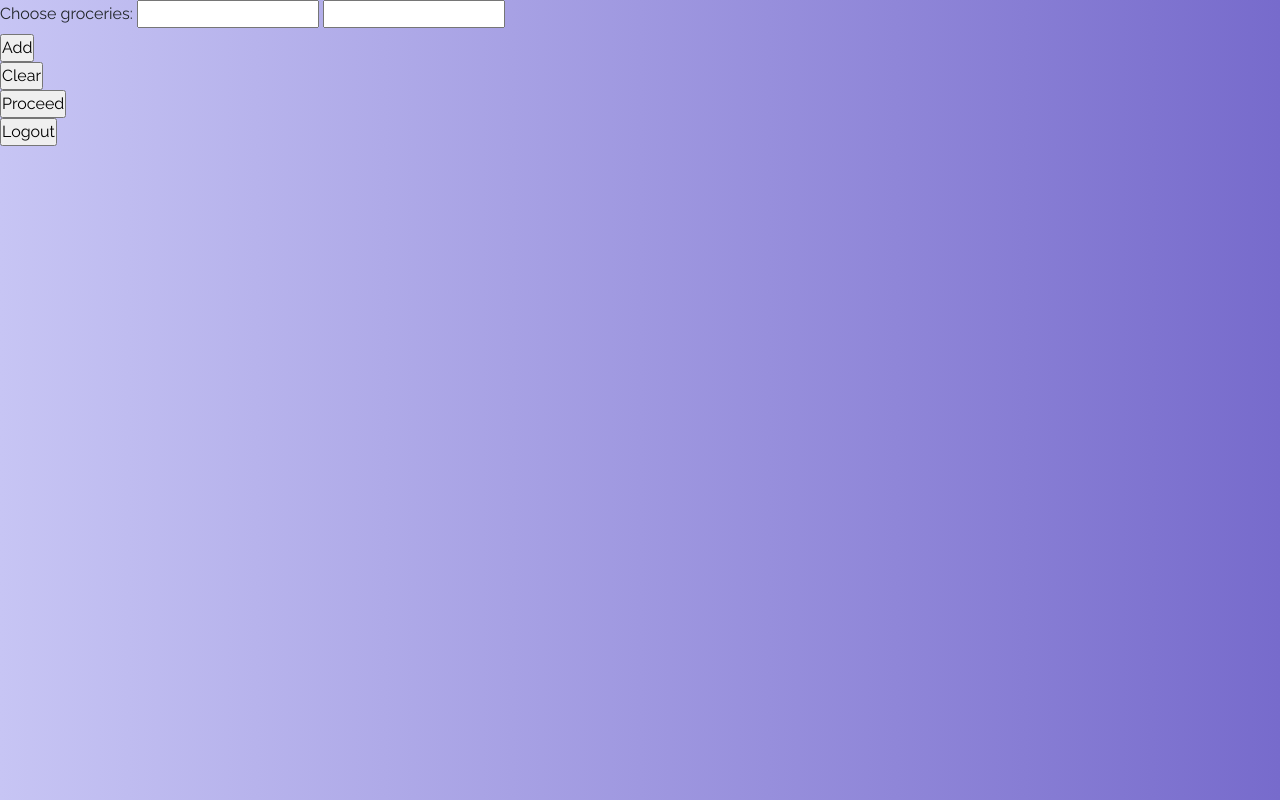
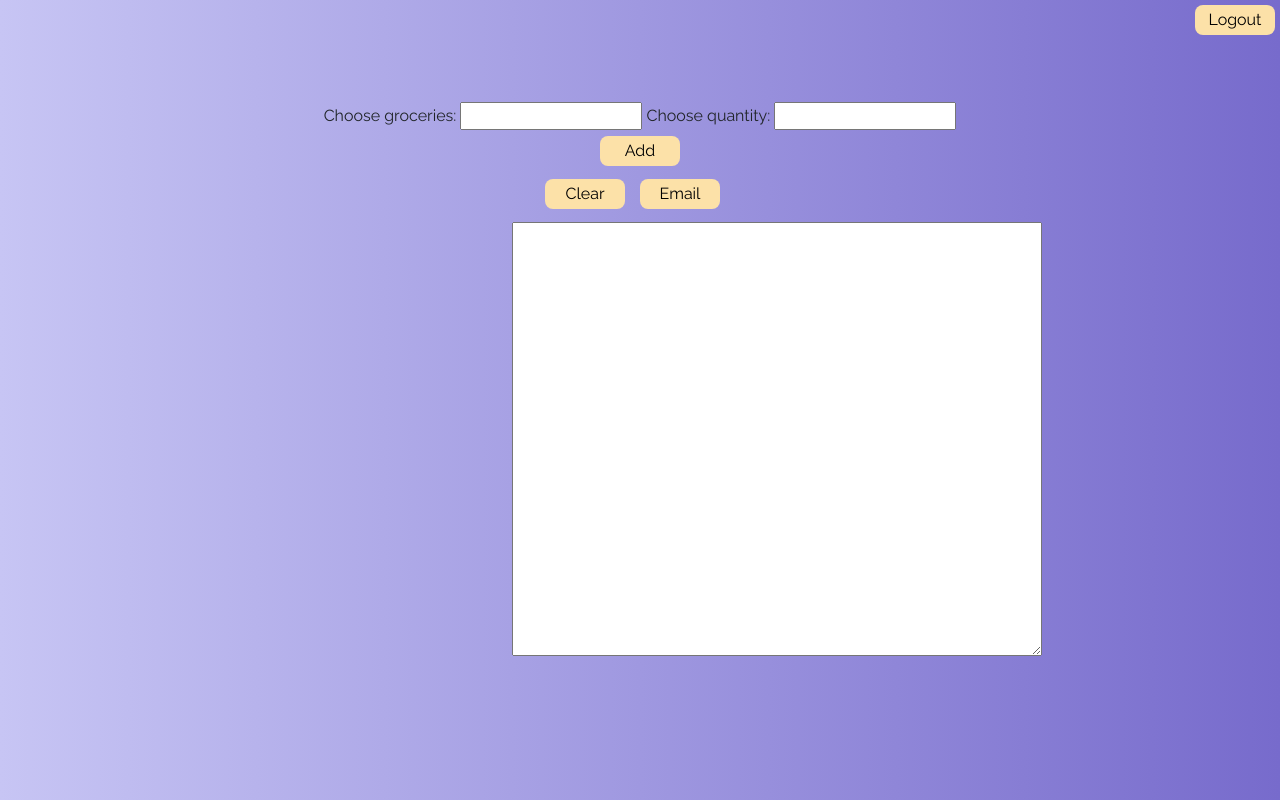
Before and after one commit to LilkoPetkov/GroceryListApp, a Flask app: page / in a window 1280 px wide. Run offline with Flask 3, Linux system fonts and the light colour scheme; the visitor is signed in with stand-in values (Sample User, id 1); data that the repository does not hold is empty; some libraries are stand-ins or nearby versions.

Commit message:
Files split, frontend changes

```diff
--- /dev/null
+++ b/run.py
@@ -0,0 +1,5 @@
+from website import app
+
+
+if __name__ == "__main__":
+    app.run(debug=True)
--- /dev/null
+++ b/website/models.py
@@ -0,0 +1,21 @@
+from flask_login import UserMixin
+from website import db, login_manager
+
+
+class Items(db.Model):
+    id = db.Column(db.Integer, primary_key=True)
+    name = db.Column(db.String(length=70), nullable=False)
+    number = db.Column(db.Integer, nullable=False)
+    owner = db.Column(db.Integer, db.ForeignKey("user.id"))
+
+
+class User(db.Model, UserMixin):
+    id = db.Column(db.Integer, primary_key=True)
+    username = db.Column(db.String(length=30), nullable=False, unique=True)
+    password = db.Column(db.String, nullable=False)
+    items = db.relationship("Items", backref='owned_user', lazy="dynamic")
+
+
+@login_manager.user_loader
+def load_user(user_id):
+    return User.query.get(int(user_id))
--- a/app.py
+++ b/website/routes.py
@@ -1,49 +1,9 @@
 from werkzeug.security import generate_password_hash, check_password_hash
-from flask import Flask, flash, render_template, request, redirect, url_for
-from flask_sqlalchemy import SQLAlchemy
-from flask_mail import Mail, Message
-from flask_login import UserMixin, login_user, logout_user, login_required, LoginManager, current_user
-from flask_migrate import Migrate
-from decouple import config
-
-
-app = Flask(__name__)
-app.config['SQLALCHEMY_DATABASE_URI'] = f'postgresql://{config("DB_USER")}:{config("DB_PASSWORD")}' \
-                                              f'@localhost:{config("DB_PORT")}/{config("DB_NAME")}'
-app.config["SECRET_KEY"] = "30f6735b3cd39d20a9d7276e"
-
-db = SQLAlchemy(app)
-migrate = Migrate(app, db)
-
-app.config['MAIL_SERVER'] = config("MAIL_SERVER")
-app.config['MAIL_PORT'] = 465
-app.config['MAIL_USERNAME'] = config("MAIL_USERNAME")
-app.config['MAIL_PASSWORD'] = config("MAIL_PASSWORD")
-app.config['MAIL_USE_TLS'] = False
-app.config['MAIL_USE_SSL'] = True
-mail = Mail(app)
-login_manager = LoginManager(app)
-login_manager.login_view = "login_page"
-login_manager.login_message_category = "info"
-
-
-class Items(db.Model):
-    id = db.Column(db.Integer, primary_key=True)
-    name = db.Column(db.String(length=70), nullable=False)
-    number = db.Column(db.Integer, nullable=False)
-    owner = db.Column(db.Integer, db.ForeignKey("user.id"))
-
-
-class User(db.Model, UserMixin):
-    id = db.Column(db.Integer, primary_key=True)
-    username = db.Column(db.String(length=30), nullable=False, unique=True)
-    password = db.Column(db.String, nullable=False)
-    items = db.relationship("Items", backref='owned_user', lazy="dynamic")
-
-
-@login_manager.user_loader
-def load_user(user_id):
-    return User.query.get(int(user_id))
+from flask import flash, render_template, request, redirect, url_for
+from flask_mail import Message
+from flask_login import login_user, logout_user, login_required, current_user
+from website import app, db, mail
+from website.models import Items, User
 
 
 @app.route("/", methods=["GET", "POST"])
@@ -59,7 +19,7 @@ def index():
 
             db.session.add(item_to_add)
 
-        elif request.form["submit_button"] == "Proceed":
+        elif request.form["submit_button"] == "Email":
             return redirect(url_for("send_email_page"))
 
         elif request.form["submit_button"] == "Logout":
@@ -76,17 +36,21 @@ def index():
 
 @app.route("/send-email", methods=["POST", "GET"])
 def send_email_page():
-    email = request.form.get("email")
-    items = ["Item List: "]
+    if request.method == 'POST':
+        if request.form['submit_button'] == 'Back':
+            return redirect(url_for("index"))
+        else:
+            email = request.form.get("email")
+            items = ["Item List: "]
 
-    for item in Items.query.all():
-        items.append(f"{item.name} - {item.number}")
+            for item in Items.query.all():
+                items.append(f"{item.name} - {item.number}")
 
-    if email:
-        msg = Message('Grocery List', sender='info@sportcentre.info', recipients=[email])
-        msg.body = '\n'.join(items)
-        mail.send(msg)
-        flash("Email sent successfully.", category="success")
+            if email:
+                msg = Message('Grocery List', sender='info@sportcentre.info', recipients=[email])
+                msg.body = '\n'.join(items)
+                mail.send(msg)
+                flash("Email sent successfully.", category="success")
 
     return render_template("email.html")
 
@@ -129,7 +93,3 @@ def login_page():
             flash("Username and password do not match. Please register an account.", category="danger")
 
     return render_template("login.html")
-
-
-if __name__ == "__main__":
-    app.run(debug=True)
--- /dev/null
+++ b/website/static/stylebuttons.css
@@ -0,0 +1,58 @@
+.global-btn {
+    background-color: #FCE1A8;
+    border-radius: 8px;
+    width: 80px;
+    height: 30px;
+    color: black;
+    border-style: none;
+    font-weight: 400;
+}
+
+.global-btn:hover {
+    background-color: #CBDCE4;
+
+}
+
+.cont {
+    display: flex;
+    gap: 15px;
+    justify-content: center;
+    item-align: center;
+    margin-top: 1%;
+}
+
+.inline-btn {
+    display: inline-block;
+}
+
+.form1 {
+    text-align: center;
+    margin-top: 8%;
+}
+
+.logout-btn {
+    position: absolute;
+    top: 5px;
+    right: 5px;
+}
+
+.txt-area {
+    margin-left: 40%;
+    margin-top: 1%;
+}
+
+.cont-email {
+    display: flex;
+    justify-content: center;
+    align-items: center;
+    margin-top: 18%;
+}
+
+.back-btn {
+    text-align: center;
+    margin-top: 1%;
+}
+
+.send-btn {
+    margin-left: 8px;
+}
--- a/templates/index.html
+++ b/website/templates/index.html
@@ -4,8 +4,8 @@
     <meta charset="UTF-8">
     <meta http-equiv="X-UA-Compatible" content="IE=edge">
     <meta name="viewport" content="width=device-width, initial-scale=1.0">
-    <title>HomePage</title>
     <meta name="viewport" content="width=device-width, initial-scale=1, shrink-to-fit=no">
+    <link rel="stylesheet" href="static/stylebuttons.css">
       <!-- Bootstrap CSS -->
     <link rel="stylesheet" href="https://cdn.jsdelivr.net/npm/bootstrap@4.5.3/dist/css/bootstrap.min.css" integrity="sha384-TX8t27EcRE3e/ihU7zmQxVncDAy5uIKz4rEkgIXeMed4M0jlfIDPvg6uqKI2xXr2" crossorigin="anonymous">
     <link rel="stylesheet" href="static/icons.css">
@@ -25,34 +25,34 @@
                    {% endfor %}
                 {% endif %}
     {% endwith %}
-    <form method="post">
+
+    <form class="form1" method="post">
         <label for="groceries">Choose groceries:</label>
-<!--        <select id="grocery" name="grocery">-->
-<!--          <option value="Bread">Bread</option>-->
-<!--          <option value="Salami">Salami</option>-->
-<!--          <option value="Bananas">Bananas</option>-->
-<!--          <option value="Kiwi">Kiwi</option>-->
             <input type="text" id="name" name="name" required>
+        <label for="groceries">Choose quantity:</label>
             <input type="text" id="number" name="number" required>
-        </select>
         <br>
-        <input type="submit" name="submit_button" value="Add">
+        <input class="global-btn inline-btn" type="submit" name="submit_button" value="Add">
+
       </form>
-    <form method="post">
-        <input type="submit" name="submit_button" value="Clear">
-    </form>
-    <form method="post">
-        <input type="submit" name="submit_button" value="Proceed">
-    </form>
-    <form method="post">
-        <input type="submit" name="submit_button" value="Logout">
-    </form>
+    <div class="cont">
+        <form method="post">
+            <input class="global-btn" type="submit" name="submit_button" value="Clear">
+        </form>
+        <form method="post">
+            <input class="global-btn" type="submit" name="submit_button" value="Email">
+        </form>
+        <form class="logout-btn-form" method="post">
+            <input class="global-btn logout-btn" type="submit" name="submit_button" value="Logout">
+        </form>
+    </div>
+    <textarea class="txt-area" id="txt-area" name="txt-area" rows="18 " cols="50" maxlength="0">
     {% for item in user.items %}
         {{ item.name }} - {{ item.number }}
-        <br>
     {% endfor %}
     {% endif %}
-    </select>
+    </textarea>
+
       <script src='https://kit.fontawesome.com/a076d05399.js'></script>
       <script src="https://code.jquery.com/jquery-3.5.1.slim.min.js" integrity="sha384-DfXdz2htPH0lsSSs5nCTpuj/zy4C+OGpamoFVy38MVBnE+IbbVYUew+OrCXaRkfj" crossorigin="anonymous"></script>
       <script src="https://cdn.jsdelivr.net/npm/popper.js@1.16.1/dist/umd/popper.min.js" integrity="sha384-9/reFTGAW83EW2RDu2S0VKaIzap3H66lZH81PoYlFhbGU+6BZp6G7niu735Sk7lN" crossorigin="anonymous"></script>
```
Also changed, not shown: migrations/versions/1cfee2ad5d20_removal_of_password_limits_in_the_.py (deleted, +0 -38 lines), migrations/versions/8b6c598f4746_test_variable.py (added, +32 -0 lines), migrations/versions/a4de8c187018_adding_new_roles_and_postgres.py (deleted, +0 -43 lines), website/__init__.py (added, +28 -0 lines), website/templates/email.html (renamed from templates/email.html, +8 -1 lines), website/static/login.css (renamed from static/login.css), website/static/style.css (renamed from static/style.css), website/templates/login.html (renamed from templates/login.html), website/templates/register.html (renamed from templates/register.html), 1 other file.
